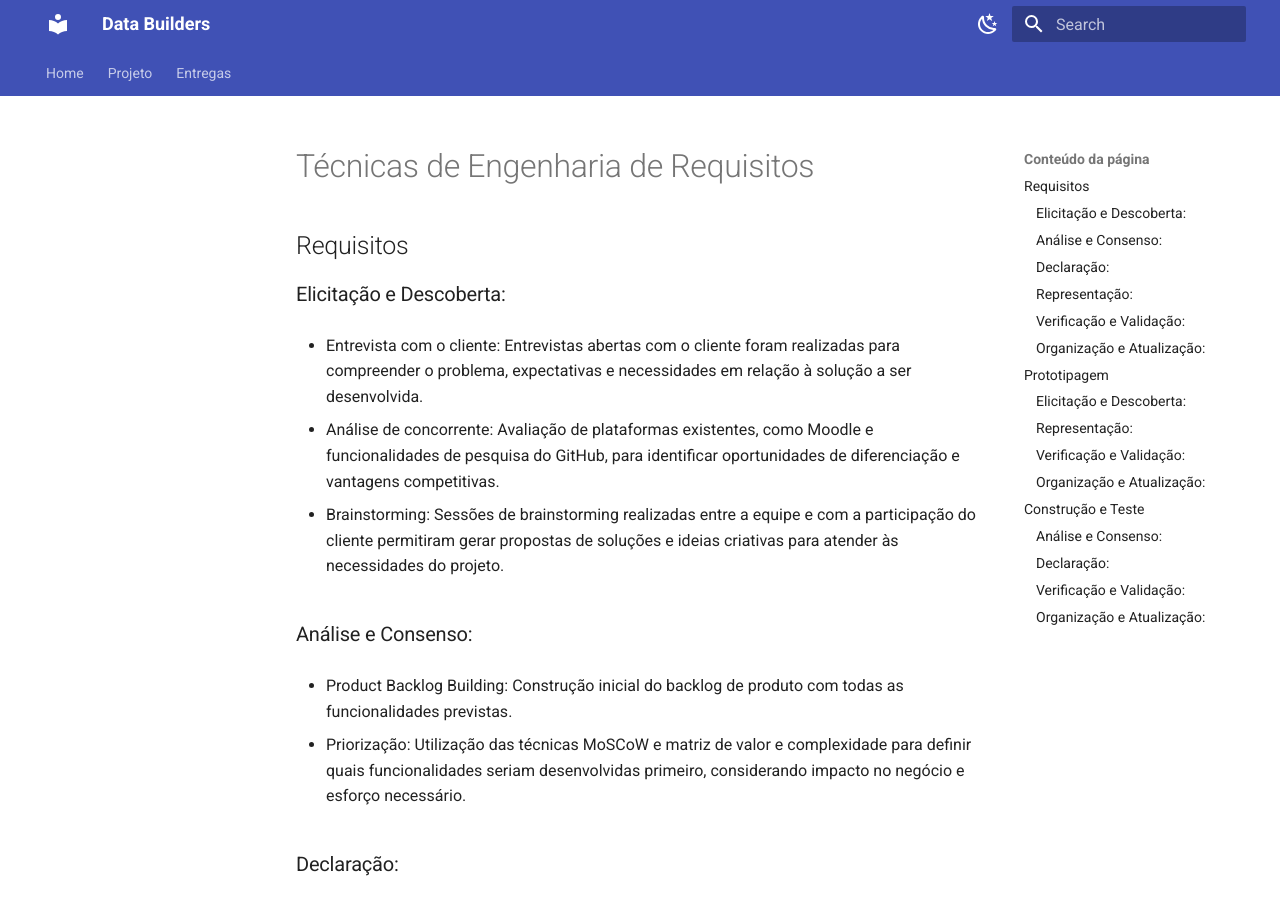
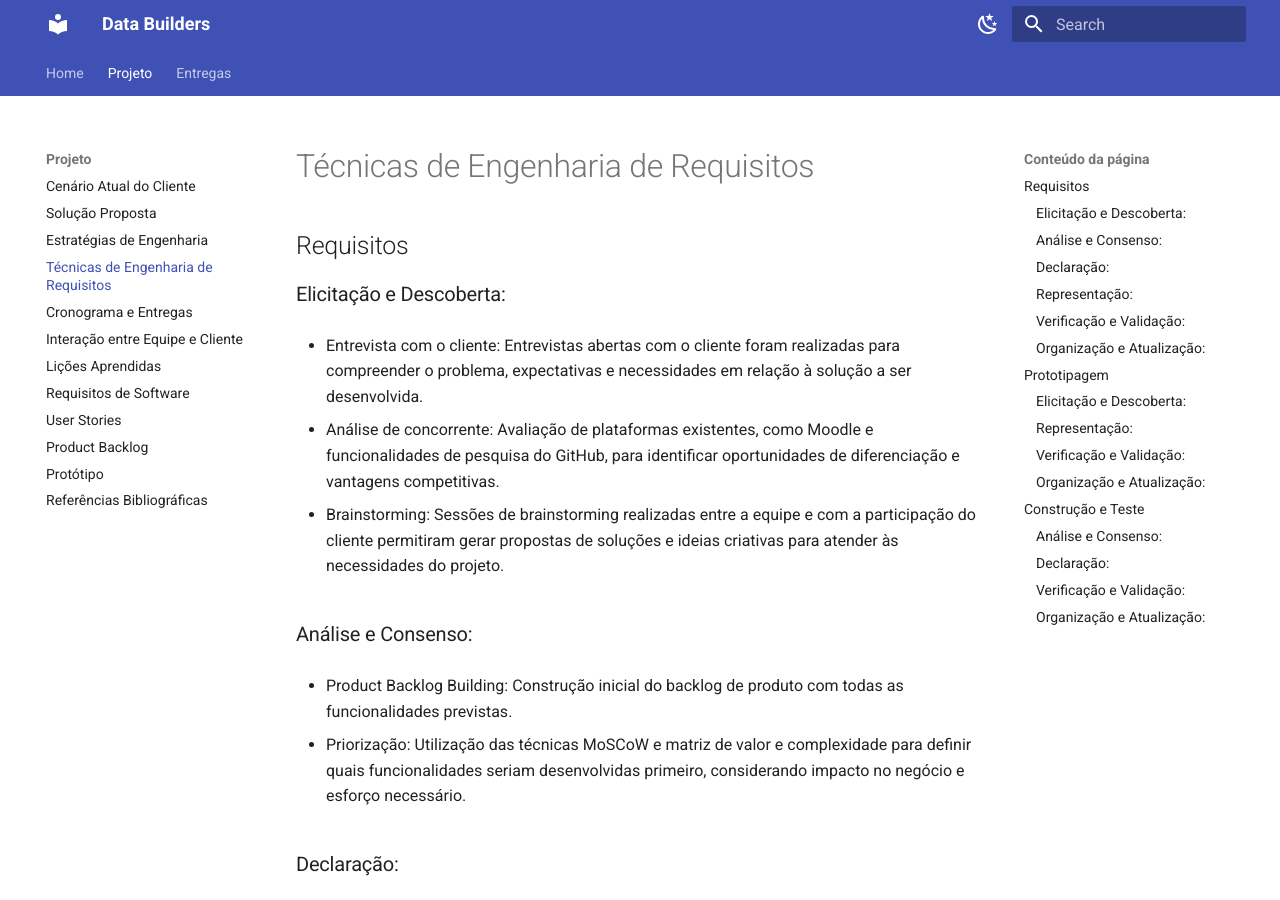
Before and after one commit to mdsreq-fga-unb/REQ-2025.2-T01-DataBuilders, an MkDocs documentation site: the page built from docs/visao_produto/tecnicas_de_ER.md, in a window 1280 px wide and 900 px high. Built offline with MkDocs 1.6.1 and Material for MkDocs 9.7.7, drawn with Linux system fonts in a browser that asks for light colours.

Commit message:
fix: fixed pathing problem

```diff
--- a/mkdocs.yml
+++ b/mkdocs.yml
@@ -46,6 +46,7 @@ nav:
     - Cenário Atual do Cliente: visao_produto/cenario.md
     - Solução Proposta: visao_produto/solucao.md
     - Estratégias de Engenharia: visao_produto/estrategias.md
+    - Técnicas de Engenharia de Requisitos: visao_produto/tecnicas_de_ER.md
     - Cronograma e Entregas: visao_produto/cronograma.md
     - Interação entre Equipe e Cliente: visao_produto/interacao.md
     - Lições Aprendidas: visao_produto/licoes.md
```
